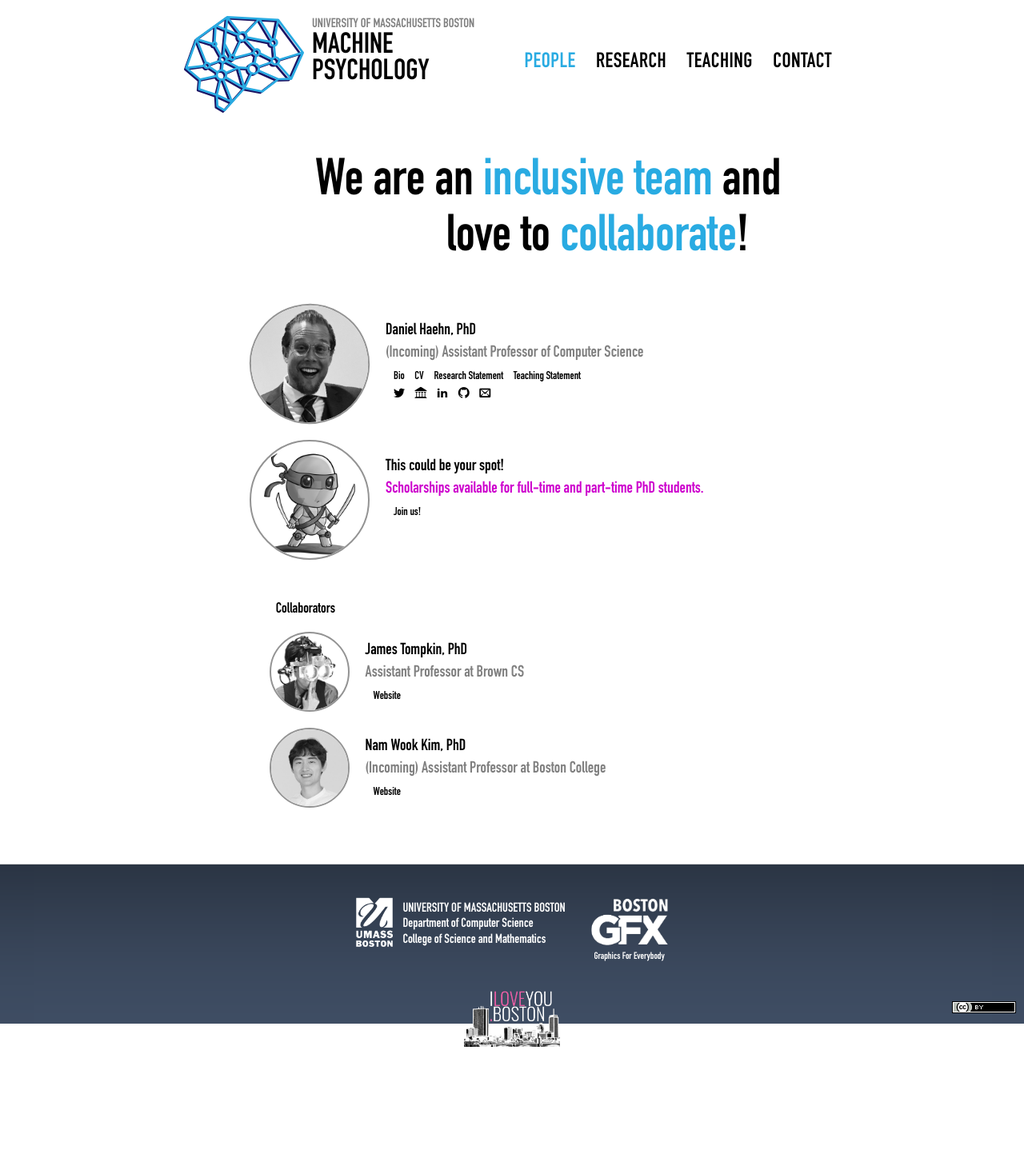
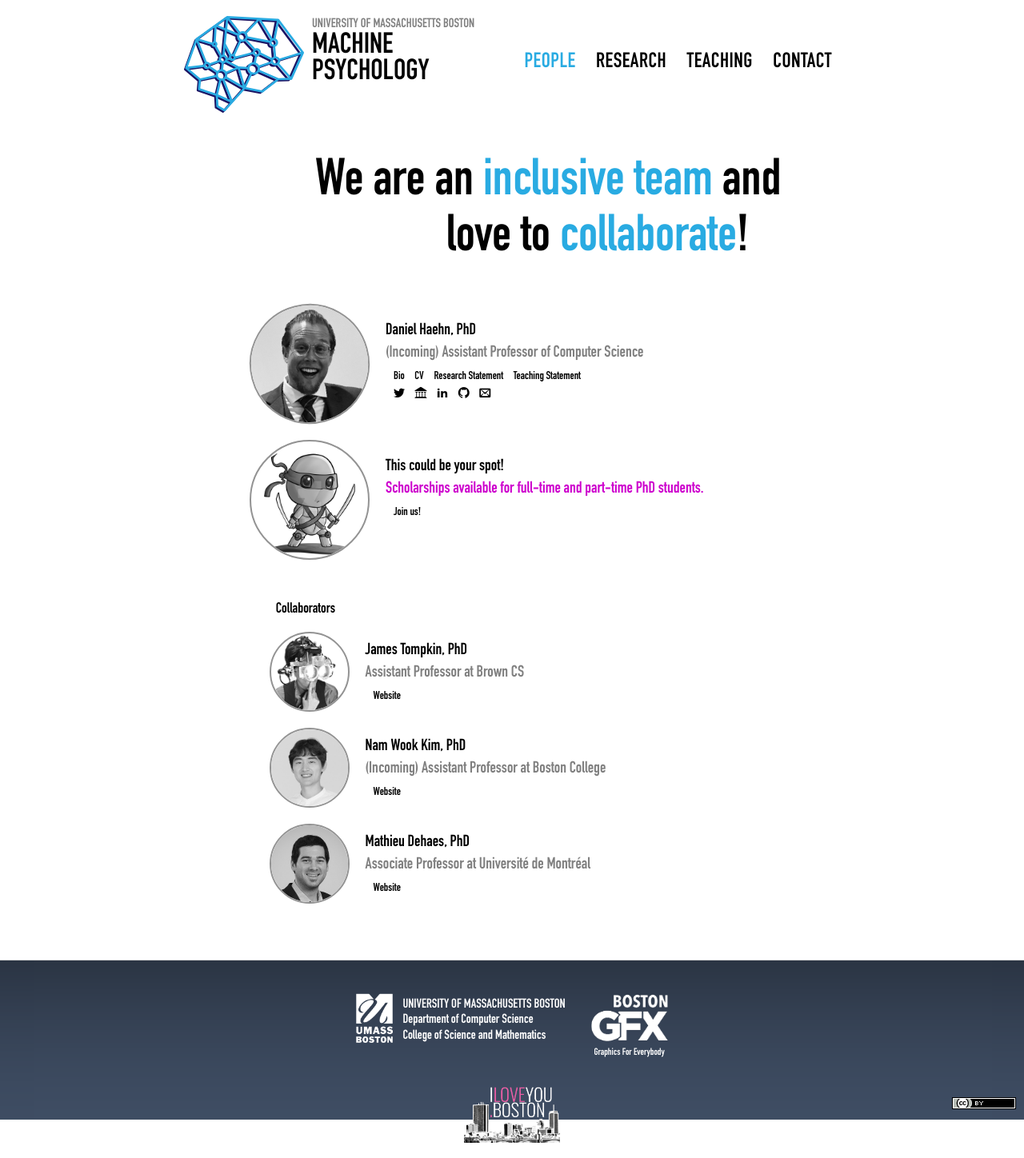
Before and after one commit to mpsych/mpsych.org, a Jekyll site: the page built from people.md, in a window 1280 px wide. Shown: the whole page at 80% size. Built offline with Jekyll 4.4.1, drawn with Linux system fonts in a browser that asks for light colours; some web fonts are replaced; before the commit the page ends 1328 px from its top, so only the background shows below that.

Commit message:
Add new collaborator.

```diff
--- a/people.md
+++ b/people.md
@@ -49,7 +49,7 @@ permalink: /people
     James Tompkin, PhD<br>
     <span class="role">Assistant Professor at Brown CS</span><br>
     <span class="links">
-      <a class="cleanlink" href="http://jamestompkin.com">Website</a>
+      <a class="cleanlink" href="http://jamestompkin.com" target="_blank">Website</a>
     </span>
   </div>
 </div>
@@ -60,7 +60,18 @@ permalink: /people
     Nam Wook Kim, PhD<br>
     <span class="role">(Incoming) Assistant Professor at Boston College</span><br>
     <span class="links">
-      <a class="cleanlink" href="http://namwkim.org">Website</a>
+      <a class="cleanlink" href="http://namwkim.org" target="_blank">Website</a>
     </span>
   </div>
 </div>
+
+<div class="collaborator">
+  <img src="/people/collaborators/mathieu.png">
+  <div class="caption">
+    Mathieu Dehaes, PhD<br>
+    <span class="role">Associate Professor at Université de Montréal</span><br>
+    <span class="links">
+      <a class="cleanlink" href="https://radiologie.umontreal.ca/departement/les-professeurs/profil/dehaes-mathieu/in17806/" target="_blank">Website</a>
+    </span>
+  </div>
+</div>
```
Also changed, not shown: people/collaborators/mathieu.png (added).
